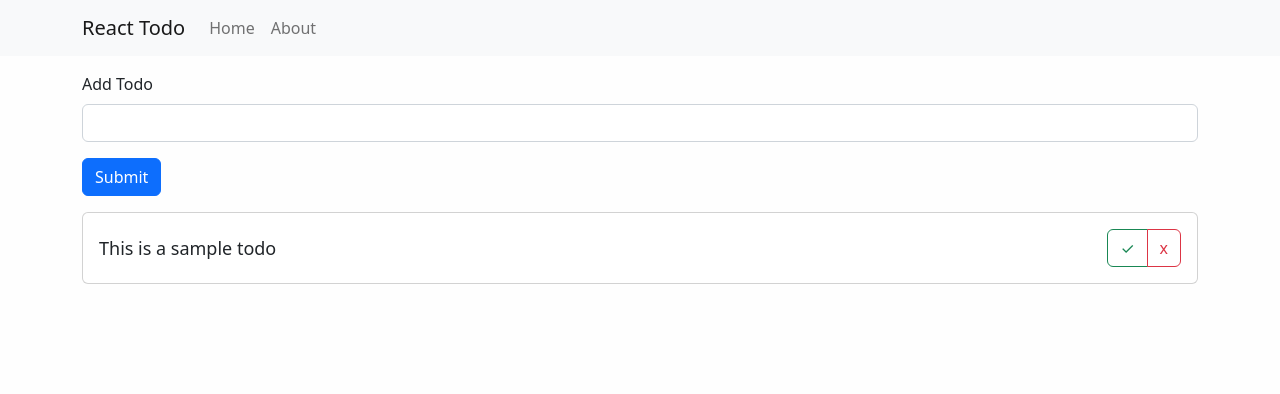
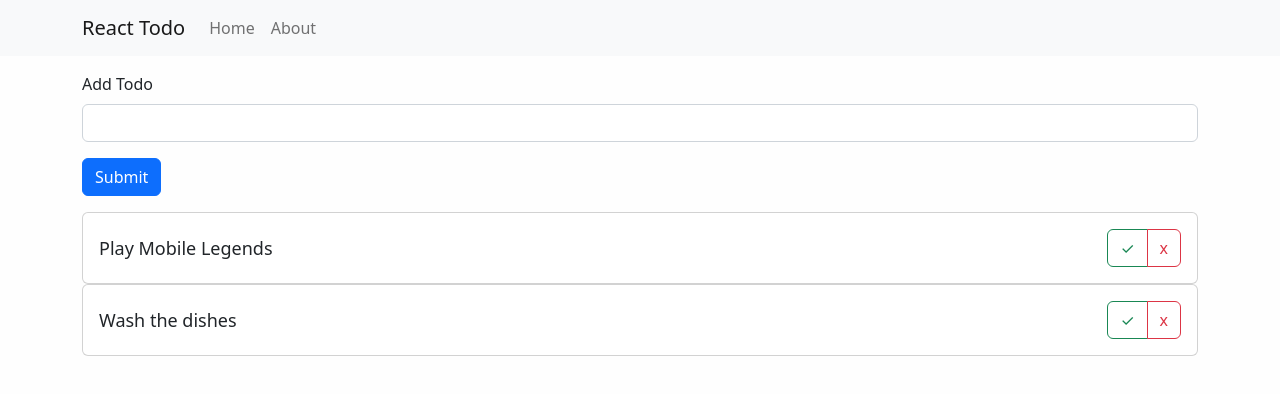
Before and after one commit to codingtrashcourse/react_todo, a React (Create React App) app: page / in a window 1280 px wide. Shown: the top 394 px of the page. Built offline with nearby package versions, Linux system fonts and the light colour scheme.

Commit message:
Add react-redux to handle todo state

```diff
--- a/package.json
+++ b/package.json
@@ -3,15 +3,19 @@
   "version": "0.1.0",
   "private": true,
   "dependencies": {
+    "@reduxjs/toolkit": "^1.9.1",
     "@testing-library/jest-dom": "^5.16.5",
     "@testing-library/react": "^13.4.0",
     "@testing-library/user-event": "^13.5.0",
     "bootstrap": "^5.2.3",
+    "nanoid": "^4.0.0",
     "react": "^18.2.0",
     "react-bootstrap": "^2.7.0",
     "react-dom": "^18.2.0",
+    "react-redux": "^8.0.5",
     "react-router-dom": "^6.6.1",
     "react-scripts": "5.0.1",
+    "redux": "^4.2.0",
     "web-vitals": "^2.1.4"
   },
   "scripts": {
--- a/src/App.js
+++ b/src/App.js
@@ -1,6 +1,9 @@
-import { useState, createContext } from "react";
+import { useState } from "react";
+import { Provider } from 'react-redux'
 import { Container } from "react-bootstrap";
 import { BrowserRouter, Routes, Route } from "react-router-dom";
+
+import store from './store'
 
 import Header from "./components/Header";
 import Home from "./pages/Home";
@@ -9,18 +12,9 @@ import About from "./pages/About";
 import "bootstrap/dist/css/bootstrap.min.css";
 import "./App.css";
 
-export const AppContext = createContext(null)
-
 const App = () => {
-  const [todos, setTodos] = useState([
-    {
-      text: "This is a sample todo",
-      completed: false,
-    },
-  ]);
-
   return (
-    <AppContext.Provider value={{ todos, setTodos }}>
+    <Provider store={store}>
       <BrowserRouter>
         <Header />
         <Container className="pt-3">
@@ -30,7 +24,7 @@ const App = () => {
           </Routes>
         </Container>
       </BrowserRouter>
-    </AppContext.Provider>
+    </Provider>
   );
 };
 
--- a/src/components/FormTodo.jsx
+++ b/src/components/FormTodo.jsx
@@ -1,7 +1,10 @@
 import React from 'react'
+import { useDispatch } from 'react-redux';
+import { addTodo } from '../store/actions';
 import { Form, Button } from 'react-bootstrap'
 
-const FormTodo = ({ addTodo }) => {
+const FormTodo = () => {
+  const dispatch = useDispatch()
   const [newTodo, setNewTodo] = React.useState("");
 
   const handleSubmit = (e) => {
@@ -9,7 +12,7 @@ const FormTodo = ({ addTodo }) => {
 
     if (!newTodo) return;
 
-    addTodo(newTodo);
+    dispatch(addTodo(newTodo));
     setNewTodo("");
   };
 
--- a/src/components/ListTodo.jsx
+++ b/src/components/ListTodo.jsx
@@ -1,18 +1,18 @@
 
+import { useSelector } from 'react-redux'
 import { Card } from 'react-bootstrap'
 import Todo from './Todo'
 
-const ListTodo = ({ todos, completeTodo, removeTodo }) => {
+const ListTodo = () => {
+  const { todos } = useSelector((state) => state.todoReducer)
+
   return (
     <div>
       {todos.map((todo, index) => (
         <Card key={index}>
           <Card.Body>
             <Todo
-              index={index}
               todo={todo}
-              completeTodo={completeTodo}
-              removeTodo={removeTodo}
             ></Todo>
           </Card.Body>
         </Card>
--- a/src/components/Todo.jsx
+++ b/src/components/Todo.jsx
@@ -1,6 +1,10 @@
+import { useDispatch } from "react-redux";
+import { completeTodo, removeTodo } from '../store/actions'
 import { ButtonGroup, Button } from "react-bootstrap";
 
-const Todo = ({ todo, index, completeTodo, removeTodo }) => {
+const Todo = ({ todo }) => {
+  const dispatch = useDispatch()
+
   return (
     <div className="todo">
       <span style={{ textDecoration: todo.completed ? "line-through" : "" }}>
@@ -9,11 +13,11 @@ const Todo = ({ todo, index, completeTodo, removeTodo }) => {
       <ButtonGroup>
         <Button
           variant={todo.completed ? "success" : "outline-success"}
-          onClick={() => completeTodo(index)}
+          onClick={() => dispatch(completeTodo(todo.id))}
         >
           ✓
         </Button>
-        <Button variant="outline-danger" onClick={() => removeTodo(index)}>
+        <Button variant="outline-danger" onClick={() => dispatch(removeTodo(todo.id))}>
           x
         </Button>
       </ButtonGroup>
--- a/src/pages/About.jsx
+++ b/src/pages/About.jsx
@@ -1,9 +1,7 @@
-import { useContext  } from 'react'
-import { AppContext } from '../App'
 import { Card } from 'react-bootstrap'
 
 const About = () => {
-  const { todos } = useContext(AppContext)
+  const { todos } = []
 
   return (
     <div>
--- a/src/pages/Home.jsx
+++ b/src/pages/Home.jsx
@@ -1,33 +1,11 @@
-import { useContext } from 'react'
-import { AppContext } from '../App'
 import FormTodo from '../components/FormTodo'
 import ListTodo from '../components/ListTodo'
 
 const Home = () => {
-  const { todos, setTodos } = useContext(AppContext)
-  const addTodo = (text) => {
-    const pendingTodos = [...todos, { text }];
-
-    setTodos(pendingTodos);
-  };
-  const removeTodo = (index) => {
-    const pendingTodos = [...todos];
-    pendingTodos.splice(index, 1);
-
-    setTodos(pendingTodos);
-  };
-
-  const completeTodo = (index) => {
-    const pendingTodos = [...todos];
-    pendingTodos[index].completed = !pendingTodos[index].completed;
-
-    setTodos(pendingTodos);
-  };
-
   return (
     <div>
-      <FormTodo addTodo={addTodo} />
-      <ListTodo todos={todos} completeTodo={completeTodo} removeTodo={removeTodo}/>
+      <FormTodo />
+      <ListTodo />
     </div>
   )
 }
--- /dev/null
+++ b/src/store/actions/index.js
@@ -0,0 +1,22 @@
+import { ADD_TODO, REMOVE_TODO, COMPLETE_TODO } from "./types";
+
+export const addTodo = (payload) => {
+  return {
+    type: ADD_TODO,
+    payload
+  }
+}
+
+export const removeTodo = (payload) => {
+  return {
+    type: REMOVE_TODO,
+    payload
+  }
+}
+
+export const completeTodo = (payload) => {
+  return {
+    type: COMPLETE_TODO,
+    payload
+  }
+}
--- /dev/null
+++ b/src/store/actions/types.js
@@ -0,0 +1,3 @@
+export const ADD_TODO = 'ADD_TODO'
+export const REMOVE_TODO = 'REMOVE_TODO'
+export const COMPLETE_TODO = 'COMPLETE_TODO'
--- /dev/null
+++ b/src/store/index.js
@@ -0,0 +1,6 @@
+import { configureStore } from "@reduxjs/toolkit";
+import reducer from './reducers'
+
+export default configureStore({
+  reducer
+})
--- /dev/null
+++ b/src/store/reducers/index.js
@@ -0,0 +1,6 @@
+import { combineReducers } from "@reduxjs/toolkit";
+import todoReducer from "./todoReducers";
+
+export default combineReducers({
+  todoReducer
+})
--- /dev/null
+++ b/src/store/reducers/todoReducers.js
@@ -0,0 +1,54 @@
+import { nanoid } from 'nanoid'
+import { ADD_TODO, REMOVE_TODO, COMPLETE_TODO } from "../actions/types";
+
+const initialState = {
+  todos: [
+    {
+      id: nanoid(),
+      text: "Play Mobile Legends",
+      completed: false
+    },
+    {
+      id: nanoid(),
+      text: "Wash the dishes",
+      completed: false
+    }
+  ],
+}
+
+const todoReducer = (state = initialState, action) => {
+  switch(action.type) {
+    case ADD_TODO:
+      return {
+        ...state,
+        todos: [
+          ...state.todos,
+          {
+            id: nanoid(),
+            text: action.payload,
+            completed: false,
+          }
+        ]
+      }
+    case REMOVE_TODO:
+      const newTodoList = state.todos.filter((item) => item.id != action.payload)
+      return {
+        ...state,
+        todos: newTodoList
+      }
+    case COMPLETE_TODO:
+      const todos = JSON.parse(JSON.stringify(state.todos))
+      const index = todos.findIndex((item) => item.id === action.payload)
+
+      todos[index].completed = !todos[index].completed
+
+      return {
+        ...state,
+        todos
+      }
+    default:
+      return state
+  }
+}
+
+export default todoReducer
```
Also changed, not shown: 1 other file (tests, documents, lock files or other folders).
